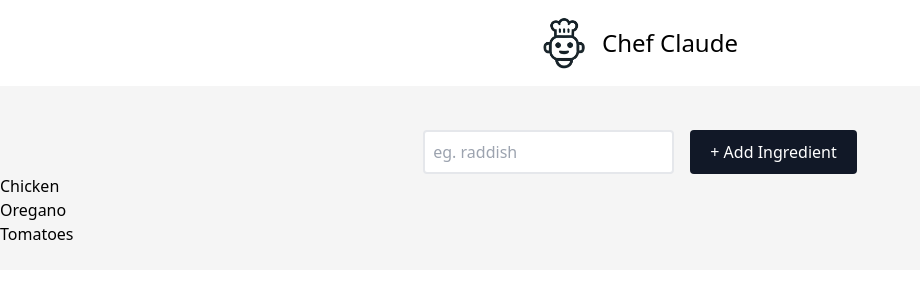
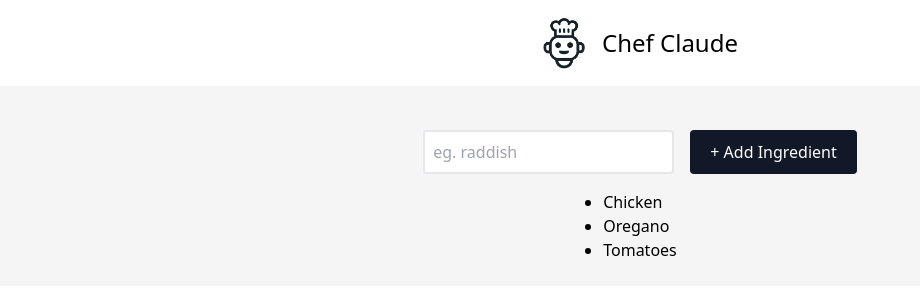
Before and after one commit to marionmartie/scrimba-chef-claude-react, a React (Vite) app: page / in a window 1280 px wide. Shown: the top 300 px of the page, without its empty margins (0-920 px from the left). Built offline with nearby package versions, Linux system fonts and the light colour scheme.

Commit message:
Used state for ingredients

```diff
--- a/src/components/AddIngredient.jsx
+++ b/src/components/AddIngredient.jsx
@@ -1,18 +1,30 @@
+import { useState } from "react"
 
 const AddIngredient = () => {
-    const ingredients = ["Chicken", "Oregano", "Tomatoes"]
+    const [ingredients, setIngredients] = useState(["Chicken", "Oregano", "Tomatoes"])
+
+    const addIngredient = (event) => {
+        event.preventDefault()
+        const formData = new FormData(event.currentTarget)
+        const newIngredient = formData.get('ingredient')
+        setIngredients( (prevIngredients) => [...prevIngredients, newIngredient] )
+    }
 
     return (
         <section className="w-screen mx-auto bg-off-white pt-11 pb-6">
-            <div className="flex justify-center gap-4">
-                <input className="rounded p-2 w-30 border-2" type="text" placeholder="eg. raddish" id="btnAddIngredient" aria-label="add-ingredient" />
-                <button className="rounded bg-gray-900 text-white px-5">+ Add Ingredient</button>
+            <form action="" onSubmit={addIngredient}>
+                <div className="flex justify-center gap-4">
+                    <input name="ingredient" className="rounded p-2 w-30 border-2" type="text" placeholder="eg. raddish" id="btnAddIngredient" aria-label="add-ingredient" />
+                    <button className="rounded bg-gray-900 text-white px-5">+ Add Ingredient</button>
+                </div>
+            </form>
+            <div className="flex justify-center mt-4">
+                <ul className="list-disc">
+                    {
+                        ingredients.map(el => <li> {el} </li>)
+                    }
+                </ul>
             </div>
-            <ul>
-            {
-                ingredients.map(el =>  <li> { el } </li> )
-            }
-            </ul>
         </section>
     )
 }
```
